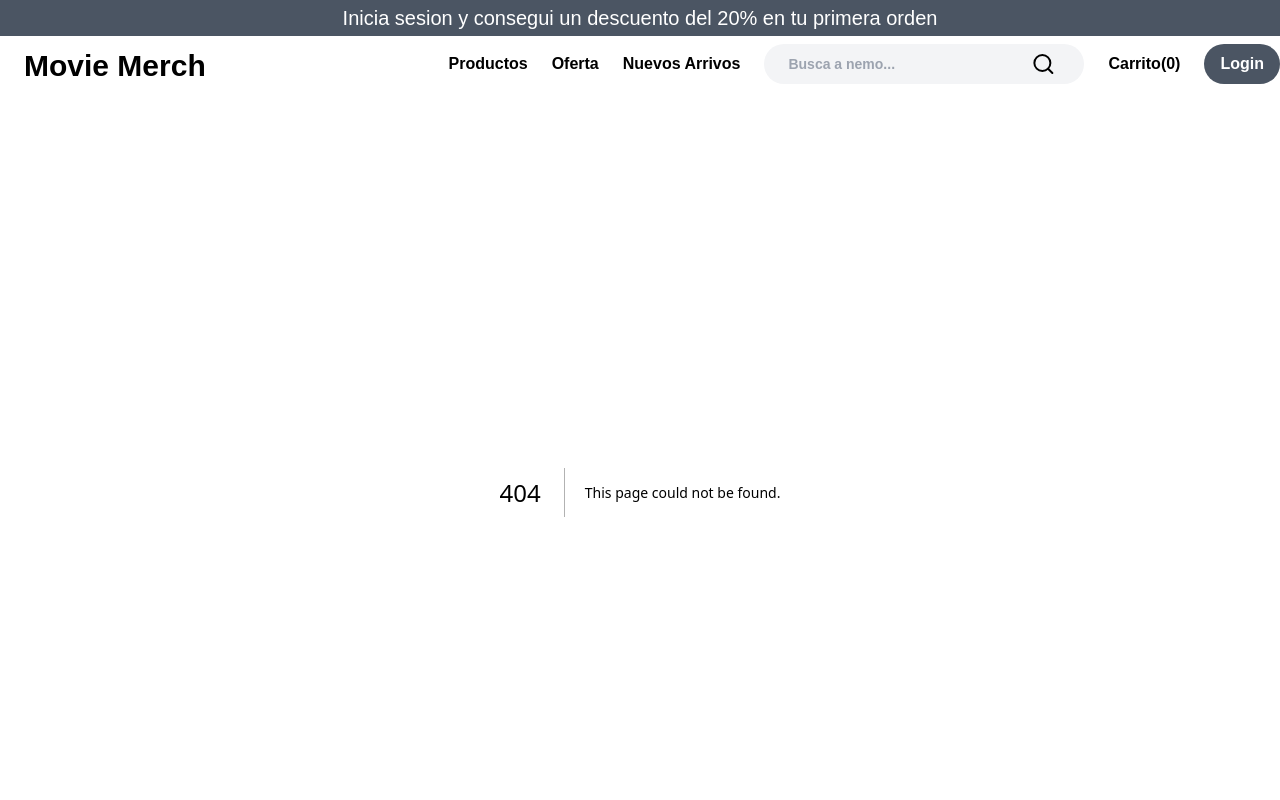
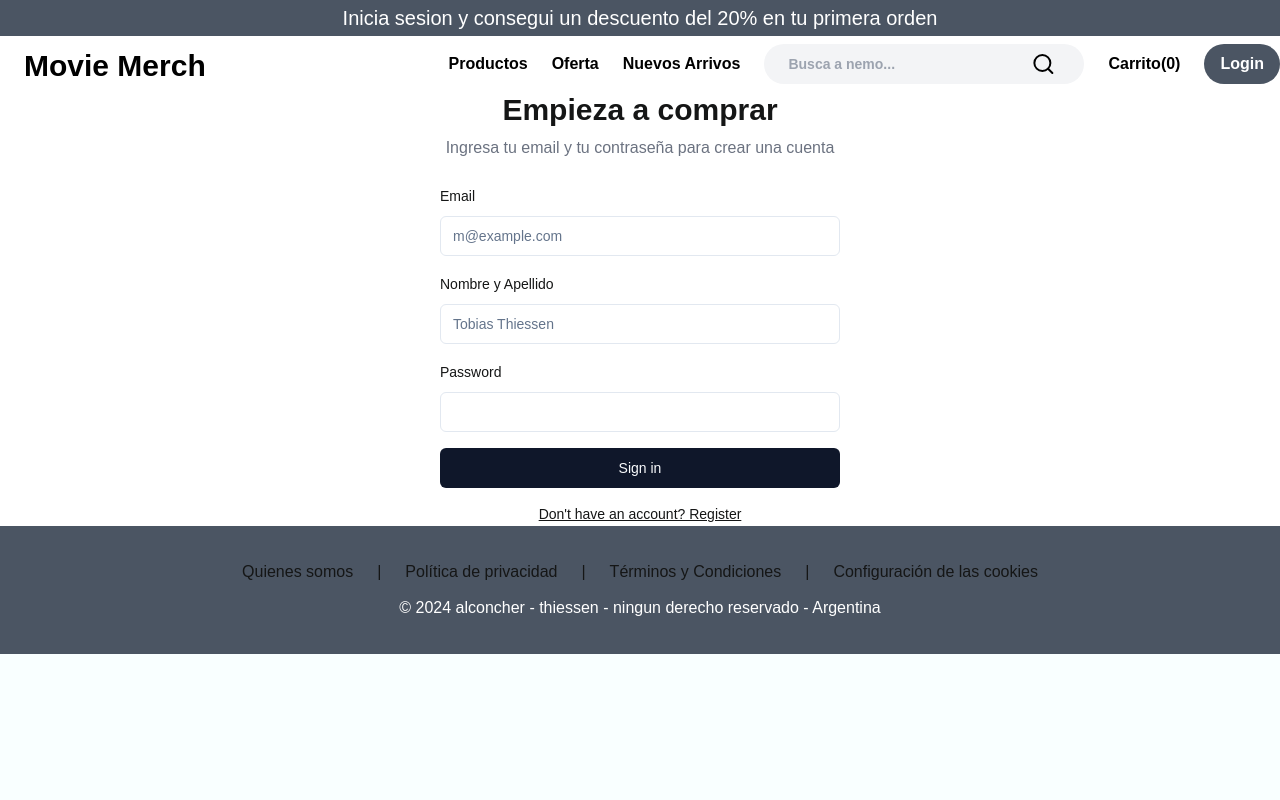
Before and after one commit to TobiasThiessen11/E-commerce-nextjs, a Next.js app: page /register in a window 1280 px wide. Before the commit this address had no page. Shown: the top 800 px of the page. Built offline with nearby package versions, Linux system fonts and the light colour scheme; a web font is replaced by a local one.

Commit message:
Add basic login and register page

```diff
--- /dev/null
+++ b/app/(auth)/login/page.tsx
@@ -0,0 +1,35 @@
+import React from 'react'
+import { Button } from '@/components/ui/button';
+import { Label } from '@/components/ui/label';
+import { Input } from '@/components/ui/input';
+import Link from 'next/link';
+
+
+export const page = () => {
+  return (
+    <div className="mx-auto my-16 max-w-md space-y-6">
+      <div className="space-y-2 text-center">
+        <h1 className="text-3xl font-bold">Bienvenido</h1>
+        <p className="text-gray-500 dark:text-gray-400">Ingresa tu email y tu contraseña para iniciar sesion.</p>
+      </div>
+      <div className="space-y-4  px-6">
+        <div className="space-y-2">
+          <Label htmlFor="email">Email</Label>
+          <Input id="email" placeholder="m@example.com" required type="email" />
+        </div>
+        <div className="space-y-2">
+          <Label htmlFor="password">Password</Label>
+          <Input id="password" required type="password" />
+        </div>
+        <Button className="w-full" type="submit">
+          Sign in
+        </Button>
+        <Link className="inline-block w-full text-center text-sm underline" href="/register">
+          Don't have an account? Register
+        </Link>
+      </div>
+    </div>
+  )
+}
+
+export default page
--- /dev/null
+++ b/app/(auth)/register/page.tsx
@@ -0,0 +1,37 @@
+import React from 'react'
+import { Button } from '@/components/ui/button';
+import { Label } from '@/components/ui/label';
+import { Input } from '@/components/ui/input';
+import Link from 'next/link';
+export const page = () => {
+  return (
+    <div className="mx-auto max-w-md space-y-6">
+      <div className="space-y-2 text-center">
+        <h1 className="text-3xl font-bold">Empieza a comprar</h1>
+        <p className="text-gray-500 dark:text-gray-400">Ingresa tu email y tu contraseña para crear una cuenta</p>
+      </div>
+      <div className="space-y-4 px-6">
+        <div className="space-y-2">
+          <Label htmlFor="email">Email</Label>
+          <Input id="email" placeholder="m@example.com" required type="email" />
+        </div>
+        <div className="space-y-2">
+          <Label htmlFor="email">Nombre y Apellido</Label>
+          <Input id="name" placeholder="Tobias Thiessen" required type="name" />
+        </div>
+        <div className="space-y-2">
+          <Label htmlFor="password">Password</Label>
+          <Input id="password" required type="password" />
+        </div>
+        <Button className="w-full" type="submit">
+          Sign in
+        </Button>
+        <Link className="inline-block w-full text-center text-sm underline" href="#">
+          Don't have an account? Register
+        </Link>
+      </div>
+    </div>
+  )
+}
+
+export default page
--- /dev/null
+++ b/components/ui/input.tsx
@@ -0,0 +1,25 @@
+import * as React from "react"
+
+import { cn } from "@/lib/utils"
+
+export interface InputProps
+  extends React.InputHTMLAttributes<HTMLInputElement> {}
+
+const Input = React.forwardRef<HTMLInputElement, InputProps>(
+  ({ className, type, ...props }, ref) => {
+    return (
+      <input
+        type={type}
+        className={cn(
+          "flex h-10 w-full rounded-md border border-slate-200 bg-white px-3 py-2 text-sm ring-offset-white file:border-0 file:bg-transparent file:text-sm file:font-medium placeholder:text-slate-500 focus-visible:outline-none focus-visible:ring-2 focus-visible:ring-slate-950 focus-visible:ring-offset-2 disabled:cursor-not-allowed disabled:opacity-50 dark:border-slate-800 dark:bg-slate-950 dark:ring-offset-slate-950 dark:placeholder:text-slate-400 dark:focus-visible:ring-slate-300",
+          className
+        )}
+        ref={ref}
+        {...props}
+      />
+    )
+  }
+)
+Input.displayName = "Input"
+
+export { Input }
--- /dev/null
+++ b/components/ui/label.tsx
@@ -0,0 +1,26 @@
+"use client"
+
+import * as React from "react"
+import * as LabelPrimitive from "@radix-ui/react-label"
+import { cva, type VariantProps } from "class-variance-authority"
+
+import { cn } from "@/lib/utils"
+
+const labelVariants = cva(
+  "text-sm font-medium leading-none peer-disabled:cursor-not-allowed peer-disabled:opacity-70"
+)
+
+const Label = React.forwardRef<
+  React.ElementRef<typeof LabelPrimitive.Root>,
+  React.ComponentPropsWithoutRef<typeof LabelPrimitive.Root> &
+    VariantProps<typeof labelVariants>
+>(({ className, ...props }, ref) => (
+  <LabelPrimitive.Root
+    ref={ref}
+    className={cn(labelVariants(), className)}
+    {...props}
+  />
+))
+Label.displayName = LabelPrimitive.Root.displayName
+
+export { Label }
--- a/package.json
+++ b/package.json
@@ -12,6 +12,7 @@
   "dependencies": {
     "@nextui-org/navbar": "^2.0.30",
     "@nextui-org/react": "^2.3.6",
+    "@radix-ui/react-label": "^2.0.2",
     "@radix-ui/react-select": "^2.0.0",
     "@radix-ui/react-slot": "^1.0.2",
     "@vercel/postgres": "^0.8.0",
```
Also changed, not shown: 1 other file (tests, documents, lock files or other folders).
